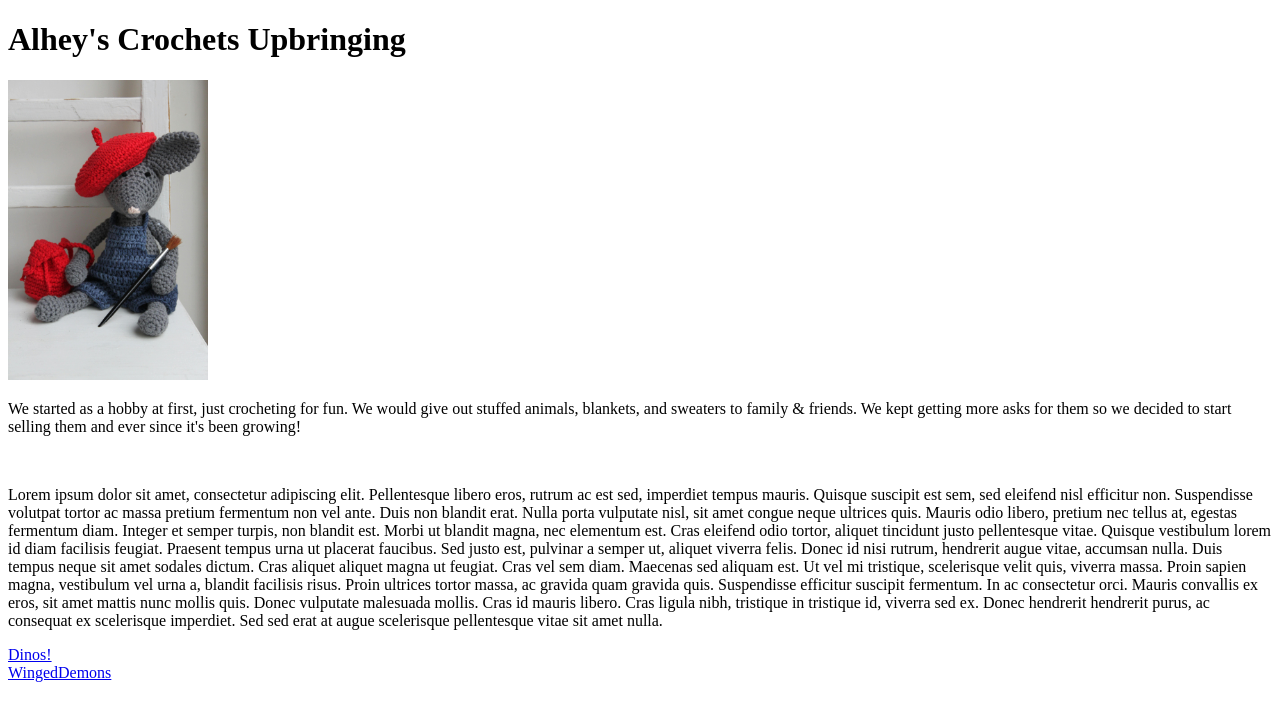
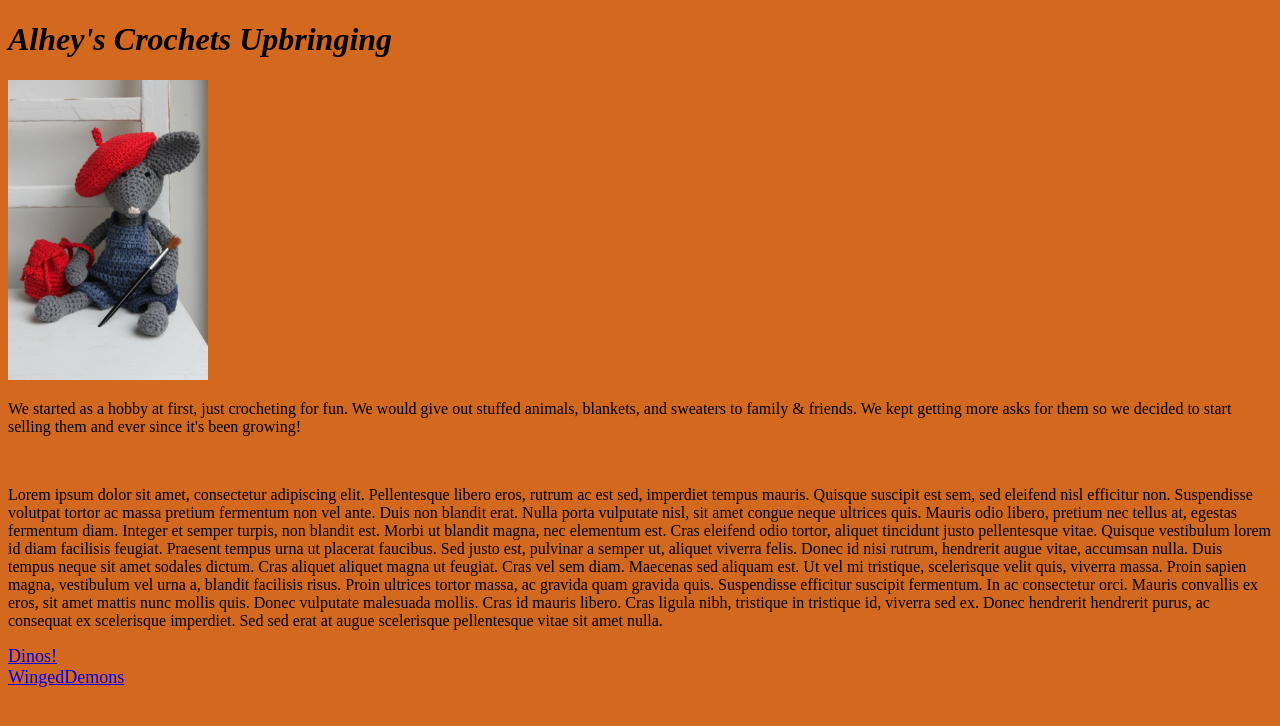
Before and after one commit to KH0CS/COMP001BWK4.LectureActivity, a plain HTML site: page index.html in a window 1280 px wide. Drawn offline with Linux system fonts and the light colour scheme.

Commit message:
changed the main color to "chocolate" I think it's orange

```diff
--- a/main.css
+++ b/main.css
@@ -1,4 +1,16 @@
-#p {
+p {
   color: black;
-  font-size: medium;
 }
+
+body {
+  background-color: chocolate;
+}
+
+h1 {
+  font-style: italic;
+  color: black;
+}
+
+nav {
+  font-size: large;
+}
```
